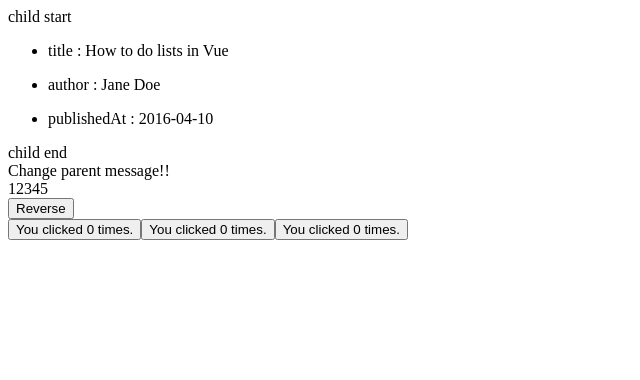
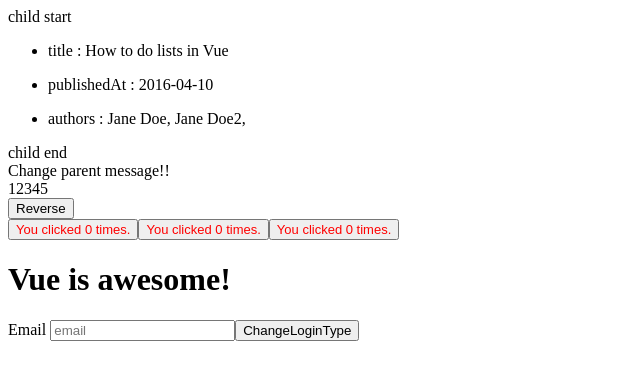
Before and after one commit to hibriiiiidge/practice__vue_app, a Vue app: page / in a window 1280 px wide. Shown: the top 380 px of the page, without its empty margins (0-640 px from the left). Built offline with nearby package versions, Linux system fonts and the light colour scheme.

Commit message:
Show authors name

```diff
--- a/src/App.vue
+++ b/src/App.vue
@@ -8,6 +8,21 @@
     <count_button></count_button>
     <count_button></count_button>
     <count_button></count_button>
+    <h1 v-if="awesome">Vue is awesome!</h1>
+    <h1 v-else>Oh no 😢</h1>
+    <template v-if="loginType === 'username'">
+      <label>
+        Username
+      </label>
+      <input placeholder="username" key="username-input">
+    </template>
+    <template v-else>
+      <label>
+        Email
+      </label>
+      <input placeholder="email" key="username-email">
+    </template>
+    <button v-on:click="changeLoginType">ChangeLoginType</button>
   </div>
 </template>
 
@@ -26,10 +41,15 @@
       message2: '12345',
       isActive: 'active',
       errorClass: 'text-danger',
+      awesome: true,
+      loginType: false,
       object: {
         title: 'How to do lists in Vue',
-        author: 'Jane Doe',
-        publishedAt: '2016-04-10'
+        publishedAt: '2016-04-10',
+        authors: [
+          { name: 'Jane Doe' },
+          { name: 'Jane Doe2' },
+        ]
       }
     }
   },
@@ -44,6 +64,9 @@
   methods: {
     reverse: function() {
       this.message2 = this.message2.split("").reverse().join("");
+    },
+    changeLoginType: function(){
+      this.loginType = this.loginType === 'username' ? 'email' : 'username'
     }
   }
 }
--- a/src/components/CountButton.vue
+++ b/src/components/CountButton.vue
@@ -1,5 +1,5 @@
 <template>
-  <button v-on:click="clicked_count++">
+  <button v-on:click="clicked_count++" v-bind:style="styleObject">
     You clicked {{ clicked_count }} times.
   </button>
 </template>
@@ -7,8 +7,13 @@
 <script>
 export default {
   data () {
+  // data: function () {
     return {
-      clicked_count: 0
+      clicked_count: 0,
+      styleObject: {
+        color: 'red',
+        fontSize: '13px'
+      }
     }
   }
 }
--- a/src/components/child.vue
+++ b/src/components/child.vue
@@ -2,9 +2,17 @@
   <div>
     child start
     <ul v-for="(value, key) in object">
-      <li>
-        {{ key }} : {{ value }}
-      </li>
+      <template v-if="key==='authors'">
+        <li>
+          {{ key }} :
+          <template v-for="(author) in value">
+            {{ author.name + ',' }}
+          </template>
+        </li>
+      </template>
+      <template v-else>
+        <li> {{ key }} : {{ value }}</li>
+      </template>
     </ul>
     child end
   </div>
```
